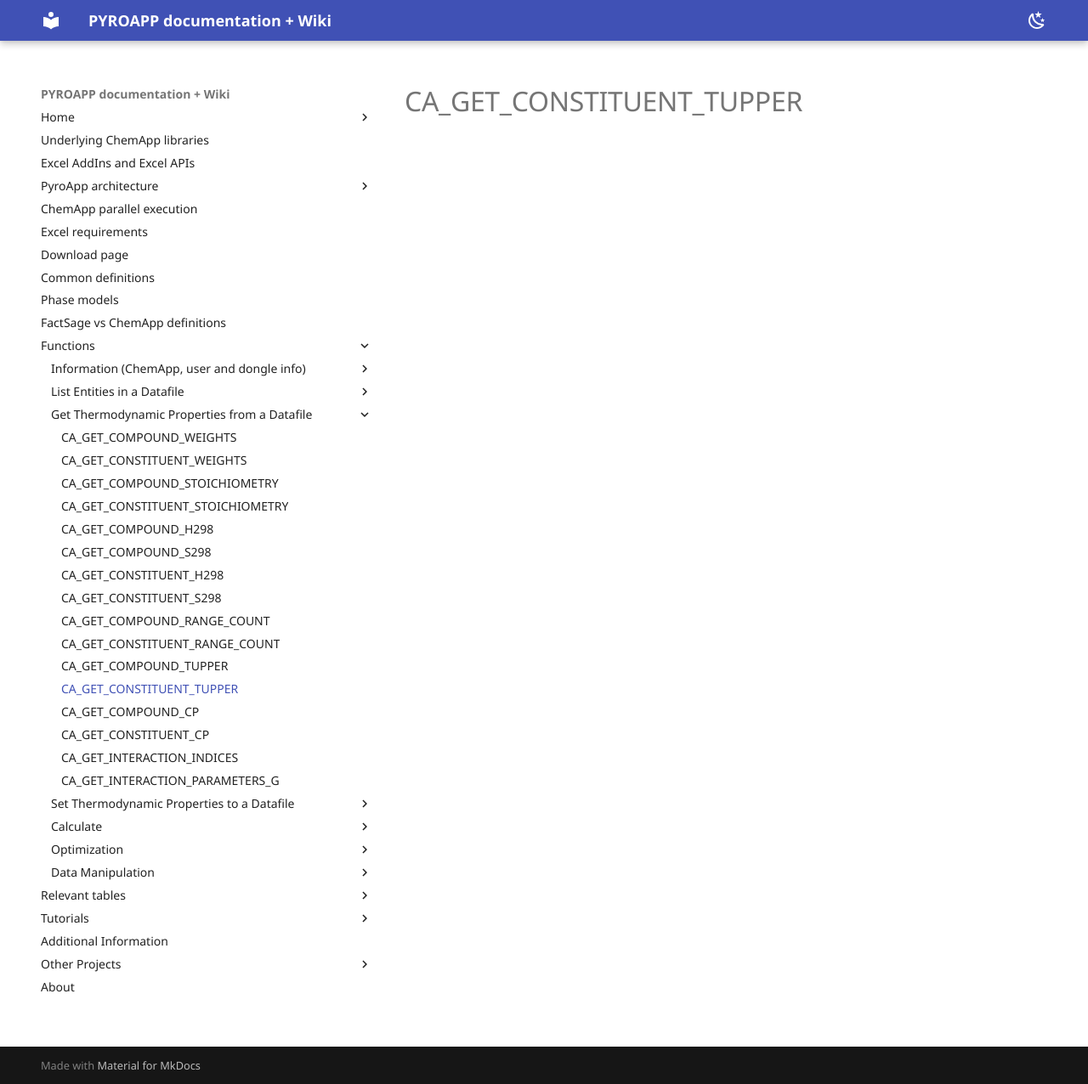
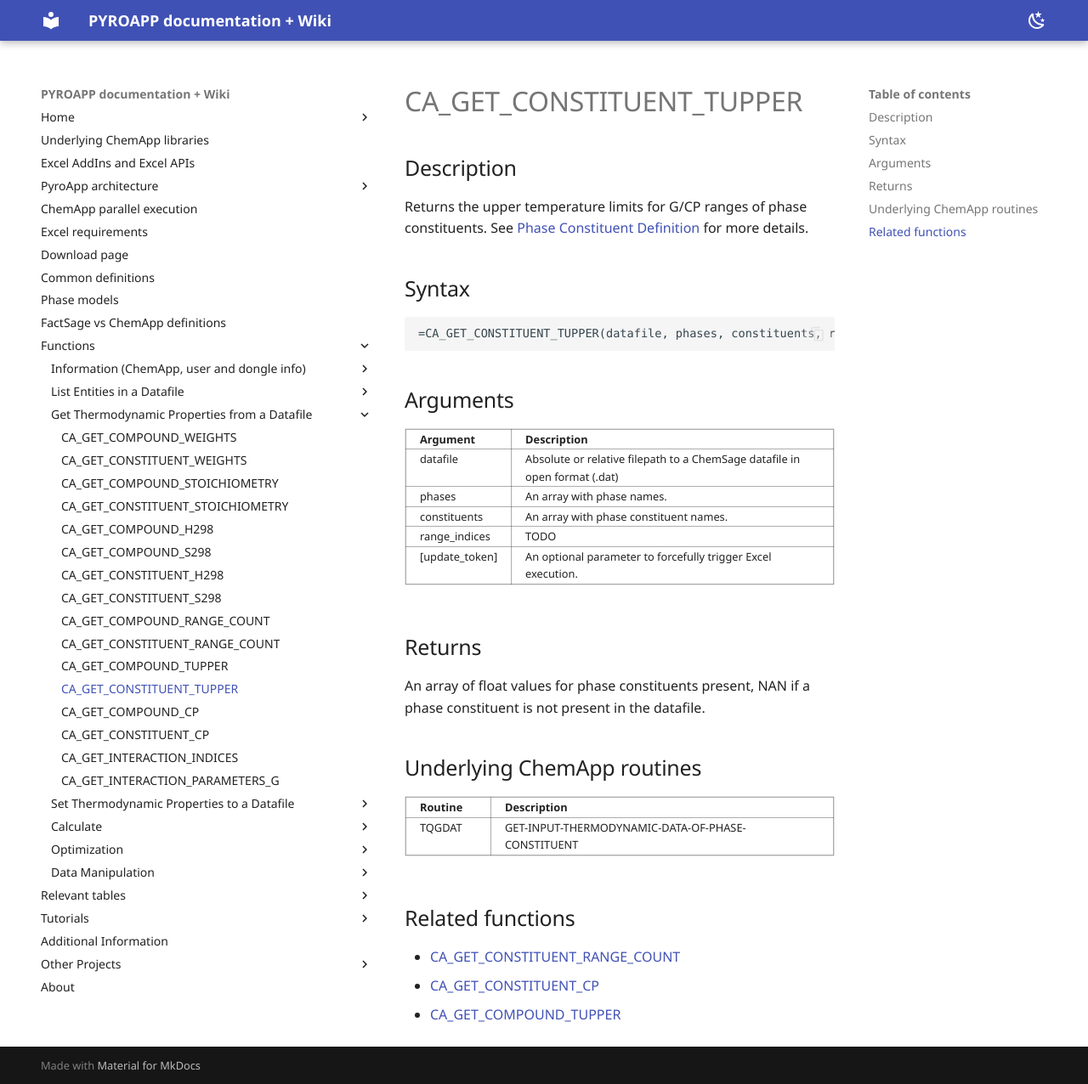
Before and after one commit to evnekdev/pyroapp-docs, an MkDocs documentation site: the page built from docs/functions/ca_get_constituent_tupper.md, in a window 1280 px wide and 1276 px high. Shown: the whole window at 85% size. Built offline with MkDocs 1.6.1 and Material for MkDocs 9.7.7, drawn with Linux system fonts in a browser that asks for light colours; some web fonts are replaced.

Commit message:
Update ca_get_constituent_tupper.md

````diff
--- a/docs/functions/ca_get_constituent_tupper.md
+++ b/docs/functions/ca_get_constituent_tupper.md
@@ -1 +1,37 @@
 # CA_GET_CONSTITUENT_TUPPER
+
+## Description
+
+Returns the upper temperature limits for G/CP ranges of phase constituents. See [Phase Constituent Definition](../../common-definitions#phase-constituent) for more details.
+
+## Syntax
+
+```excel
+=CA_GET_CONSTITUENT_TUPPER(datafile, phases, constituents, range_indices, [update_token])
+```
+
+## Arguments
+
+  | **Argument** | **Description** |
+  |---|---|
+  | datafile            | Absolute or relative filepath to a ChemSage datafile in open format (.dat) |
+  | phases              | An array with phase names. |
+  | constituents        | An array with phase constituent names. |
+  | range_indices       | TODO |
+  | \[update_token\]    | An optional parameter to forcefully trigger Excel execution. |
+
+## Returns
+
+An array of float values for phase constituents present, NAN if a phase constituent is not present in the datafile.
+
+## Underlying ChemApp routines
+
+| **Routine** | **Description** |
+|---|---|
+| TQGDAT | GET-INPUT-THERMODYNAMIC-DATA-OF-PHASE-CONSTITUENT |
+
+## Related functions
+
+  - [CA_GET_CONSTITUENT_RANGE_COUNT](../ca_get_constituent_range_count)
+  - [CA_GET_CONSTITUENT_CP](../ca_get_constituent_cp)
+  - [CA_GET_COMPOUND_TUPPER](../ca_get_compound_tupper)
````
